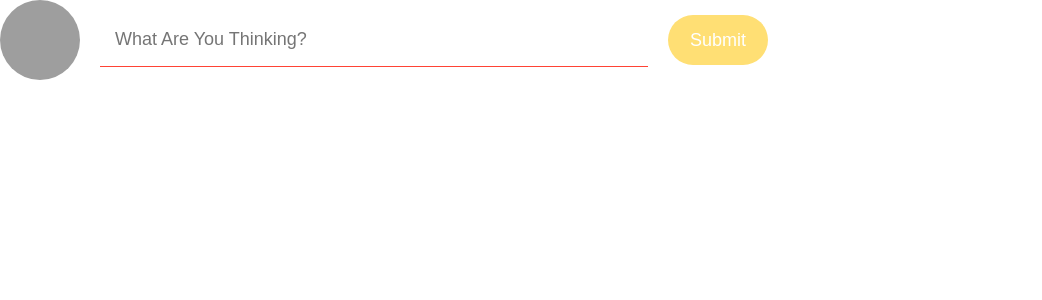
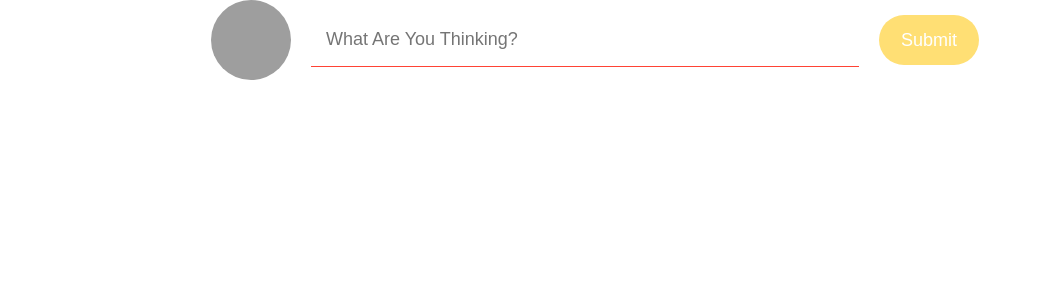
Before and after one commit to nourbalaha/social-eyes, a React (Create React App) app: page / in a window 1280 px wide. Shown: the top 300 px of the page, without its empty margins (0-1042 px from the left). Built offline with nearby package versions, Linux system fonts and the light colour scheme; grey boxes are pictures that could not be loaded.

Commit message:
converted App.css to App.scss

```diff
--- a/src/App.js
+++ b/src/App.js
@@ -1,14 +1,18 @@
 import React from 'react';
-import './App.css';
+import './App.scss';
 
 import UserInput from './components/UserInput/UserInput.component';
+import Post from './components/Post/Post.component';
 
 function App() {
   return (
     <div className="app">
       <main className="main">
         <UserInput />
-        <div className="post">
+        <div className="posts">
+          <Post />
+          <Post />
+          <Post />
         </div>
       </main>
       <nav className="nav"></nav>
--- /dev/null
+++ b/src/App.scss
@@ -0,0 +1,25 @@
+.app{
+  display: flex;
+  height: 100vh;
+
+  .main{
+    flex: 1;
+    flex-direction: column;
+    background-color: #FFFFFF;
+    display: flex;
+    justify-content: flex-start;
+    align-items: center;
+
+    .posts{
+      display: flex;
+      flex-direction: column;
+      justify-content: center;
+      align-items: center;
+    }
+  }
+
+  .nav{
+    width: 90px;
+    background-color: #F8F9FA;
+  }
+}
```
